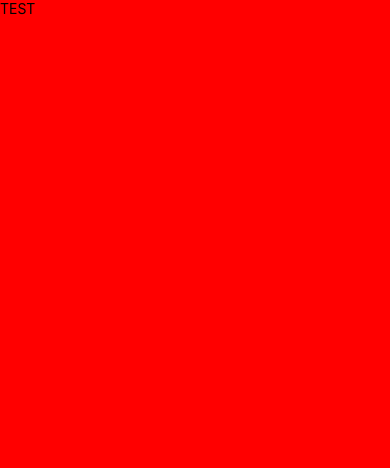
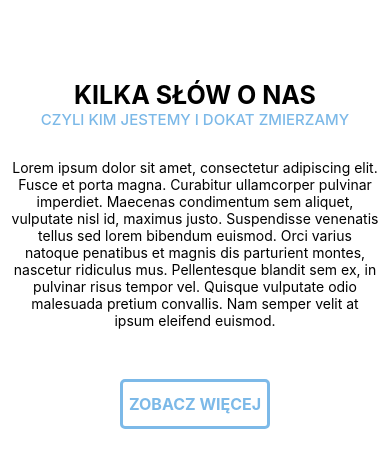
Before and after one commit to Dursky/PeopleForce, a React Native app in the folder mobile/: screen /Root in a window 390 px wide. Shown: the top 468 px of the page. Built offline with nearby package versions, Linux system fonts and the light colour scheme.

Commit message:
feature: added animated button [instead of touchable]

```diff
--- a/mobile/Screens/Root/index.tsx
+++ b/mobile/Screens/Root/index.tsx
@@ -1,10 +1,30 @@
 import React from 'react';
-import {View, Text, StyleSheet} from 'react-native';
+import {StyleSheet, Text, View} from 'react-native';
+import Button from '../../components/Button';
+import {Header} from '../../components/Header';
 
 export const Root = () => {
   return (
     <View style={styles.body}>
-      <Text>TEST</Text>
+      <Header
+        mainText="KILKA SŁÓW O NAS"
+        subText="CZYLI KIM JESTEMY I DOKAT ZMIERZAMY"
+      />
+      <View style={styles.descriptionPlacing}>
+        <Text style={styles.description}>
+          Lorem ipsum dolor sit amet, consectetur adipiscing elit. Fusce et
+          porta magna. Curabitur ullamcorper pulvinar imperdiet. Maecenas
+          condimentum sem aliquet, vulputate nisl id, maximus justo. Suspendisse
+          venenatis tellus sed lorem bibendum euismod. Orci varius natoque
+          penatibus et magnis dis parturient montes, nascetur ridiculus mus.
+          Pellentesque blandit sem ex, in pulvinar risus tempor vel. Quisque
+          vulputate odio malesuada pretium convallis. Nam semper velit at ipsum
+          eleifend euismod.
+        </Text>
+      </View>
+      <View style={styles.buttonPlacing}>
+        <Button content="ZOBACZ WIĘCEJ" />
+      </View>
     </View>
   );
 };
@@ -13,7 +33,39 @@ const styles = StyleSheet.create({
   body: {
     width: '100%',
     height: '100%',
-    backgroundColor: 'red',
+    backgroundColor: 'white',
+    paddingLeft: 10,
+    paddingRight: 10,
+    display: 'flex',
+    alignItems: 'center',
+    paddingTop: 80,
+  },
+  button: {
+    borderColor: '#7CB9E8',
+    borderStyle: 'solid',
+    borderWidth: 3,
+    borderRadius: 5,
+    height: 50,
+    width: 150,
+    paddingTop: 8,
+    paddingBottom: 8,
+    display: 'flex',
+    justifyContent: 'center',
+    alignItems: 'center',
+  },
+  buttonText: {
+    color: '#7CB9E8',
+    fontWeight: '700',
+    fontSize: 16,
+  },
+  description: {
+    textAlign: 'center',
+  },
+  descriptionPlacing: {
+    marginTop: 30,
+  },
+  buttonPlacing: {
+    marginTop: 50,
   },
 });
 
--- a/mobile/components/AnimatedButton/index.tsx
+++ b/mobile/components/AnimatedButton/index.tsx
@@ -1,5 +1,6 @@
 import React, {useRef} from 'react';
 import {Pressable, Animated, ViewStyle} from 'react-native';
+import {debounce} from 'lodash';
 
 interface AnimatedButtonProps {
   onPress?: (data?: unknown) => void;
@@ -8,6 +9,7 @@ interface AnimatedButtonProps {
   containerStyle?: ViewStyle[] | ViewStyle;
   disabled?: boolean;
   styleClick?: ViewStyle | ViewStyle[];
+  timing?: number;
 }
 
 export const AnimatedButton = ({
@@ -17,24 +19,25 @@ export const AnimatedButton = ({
   style,
   containerStyle,
   styleClick,
+  timing = 150,
 }: AnimatedButtonProps) => {
   const animated = useRef(new Animated.Value(1)).current;
 
-  const handlePressIn = () => {
+  const handlePressIn = debounce(() => {
     Animated.timing(animated, {
       toValue: 0.4,
       duration: 100,
       useNativeDriver: true,
     }).start();
-  };
+  }, timing);
 
-  const handlePressOut = () => {
+  const handlePressOut = debounce(() => {
     Animated.timing(animated, {
       toValue: 1,
       duration: 200,
       useNativeDriver: true,
     }).start();
-  };
+  }, timing);
 
   const buttonStyle = {
     opacity: disabled ? 0.7 : animated,
--- /dev/null
+++ b/mobile/components/Button/index.tsx
@@ -0,0 +1,46 @@
+import React from 'react';
+import {View, Text, StyleSheet} from 'react-native';
+import {AnimatedButton} from '../AnimatedButton';
+
+interface props {
+  content: string;
+  onPress?: () => void;
+}
+
+export const Button = ({content, onPress}: props) => {
+  return (
+    <AnimatedButton onPress={onPress}>
+      <View style={styles.button}>
+        <Text style={styles.buttonText}>{content}</Text>
+      </View>
+    </AnimatedButton>
+  );
+};
+
+const styles = StyleSheet.create({
+  body: {
+    width: '100%',
+    height: '100%',
+    backgroundColor: 'white',
+  },
+  button: {
+    borderColor: '#7CB9E8',
+    borderStyle: 'solid',
+    borderWidth: 3,
+    borderRadius: 5,
+    height: 50,
+    width: 150,
+    paddingTop: 8,
+    paddingBottom: 8,
+    display: 'flex',
+    justifyContent: 'center',
+    alignItems: 'center',
+  },
+  buttonText: {
+    color: '#7CB9E8',
+    fontWeight: '700',
+    fontSize: 16,
+  },
+});
+
+export default Button;
--- /dev/null
+++ b/mobile/components/Header/index.tsx
@@ -0,0 +1,34 @@
+import React from 'react';
+import {View, Text, StyleSheet} from 'react-native';
+
+interface props {
+  mainText: string;
+  subText: string;
+}
+export const Header = ({mainText, subText}: props) => {
+  return (
+    <View style={styles.body}>
+      <Text style={styles.mainText}>{mainText}</Text>
+      <Text style={styles.subText}>{subText}</Text>
+    </View>
+  );
+};
+
+const styles = StyleSheet.create({
+  body: {
+    display: 'flex',
+    alignItems: 'center',
+    flexDirection: 'column',
+    width: '100%',
+  },
+  mainText: {
+    fontSize: 25,
+    color: 'black',
+    fontWeight: '700',
+  },
+  subText: {
+    fontSize: 15,
+    color: '#7CB9E8',
+    fontWeight: '500',
+  },
+});
--- a/mobile/package.json
+++ b/mobile/package.json
@@ -14,9 +14,12 @@
     "@react-navigation/native-stack": "^6.9.17",
     "@reduxjs/toolkit": "^1.9.7",
     "axios": "^1.6.1",
+    "babel-plugin-module-resolver": "^5.0.0",
+    "lodash": "^4.17.21",
     "react": "18.2.0",
     "react-hook-form": "^7.48.2",
     "react-native": "0.72.6",
+    "react-native-dotenv": "^3.4.9",
     "react-native-safe-area-context": "^4.7.4",
     "react-native-screens": "^3.27.0",
     "react-redux": "^8.1.3"
@@ -28,6 +31,7 @@
     "@react-native/eslint-config": "^0.72.2",
     "@react-native/metro-config": "^0.72.11",
     "@tsconfig/react-native": "^3.0.0",
+    "@types/lodash": "^4.14.201",
     "@types/react": "^18.0.24",
     "@types/react-test-renderer": "^18.0.0",
     "babel-jest": "^29.2.1",
```
Also changed, not shown: 2 other files (tests, documents, lock files or other folders).
